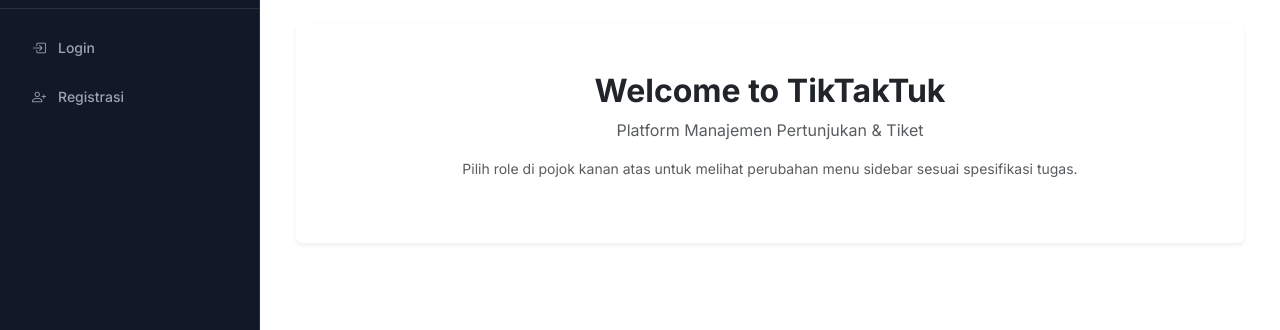
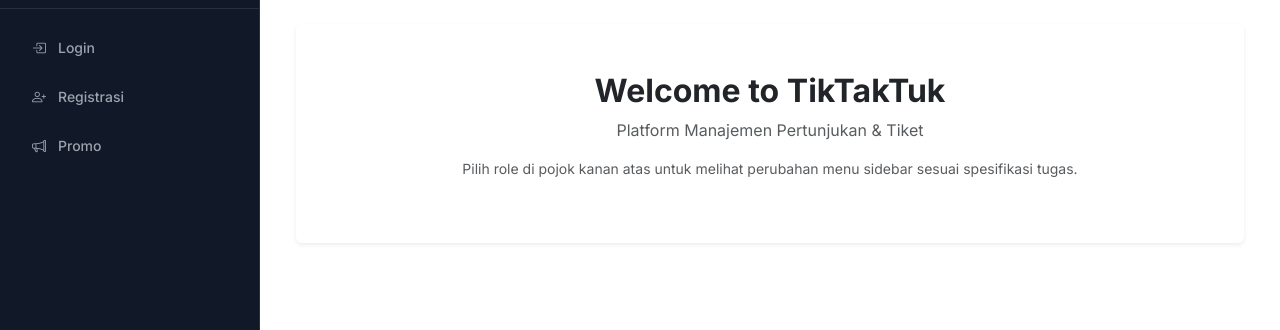
Before and after one commit to TikTakTuk-ApaYaa/TK3-Apayaa_TikTakTuk, a Python web app: template fitur_wajib/templates/navbar.html in a window 1280 px wide. Shown: the part 70-400 px from the top of the page. Run offline with Jinja, Linux system fonts and the light colour scheme; the template is opened without the code that fills it, so the values that code supplies are empty.

Commit message:
update navbar dan connect fitur biru

```diff
--- a/fitur_wajib/templates/navbar.html
+++ b/fitur_wajib/templates/navbar.html
@@ -199,17 +199,10 @@
     // MENU
     const ROLE_MENUS = {
 
-    guest: [
-        {
-          label: 'Login',
-          icon: 'bi-box-arrow-in-right',
-          href: 'login.html'
-        },
-        {
-          label: 'Registrasi',
-          icon: 'bi-person-plus',
-          href: 'Cpengguna_pilihRole.html'
-        }
+guest: [
+        { label: 'Login',      icon: 'bi-box-arrow-in-right', href: 'login.html' },
+        { label: 'Registrasi', icon: 'bi-person-plus',        href: 'Cpengguna_pilihRole.html' },
+        { label: 'Promo',      icon: 'bi-megaphone',         href: 'read_promo_guest.html' }
       ],
 
       admin: [
@@ -218,7 +211,8 @@
         { label: 'Manajemen Kursi', icon: 'bi-grid-3x3',           href: '/admin/seats/' },
         { label: 'Kategori Tiket',  icon: 'bi-tags',               href: '/fitur_hijau/templates/ticket_category_list.html' },
         { label: 'Manajemen Tiket', icon: 'bi-ticket-perforated',  href: '/admin/tickets/' },
-        { label: 'Semua Order',     icon: 'bi-cart-check',         href: '/admin/orders/' },
+        { label: 'Semua Order',     icon: 'bi-cart-check',         href: '/fitur_biru/templates/read_order_admin.html' },
+        { label: 'Manajemen Promo', icon: 'bi-patch-check',       href: '/fitur_biru/templates/CRUD_promo_admin.html' }, // Fitur Biru
         { label: 'Tiket (Aset)',    icon: 'bi-collection',         href: '/admin/asset-tickets/' },
         { label: 'Order (Aset)',    icon: 'bi-receipt',            href: '/admin/asset-orders/' },
         { label: 'Profile',         icon: 'bi-person-circle',      href: '/admin/profile/' },
@@ -231,7 +225,8 @@
         { label: 'Manajemen Kursi', icon: 'bi-grid-3x3',           href: '/organizer/seats/' },
         { label: 'Kategori Tiket',  icon: 'bi-tags',               href: '/fitur_hijau/templates/ticket_category_list.html'},
         { label: 'Manajemen Tiket', icon: 'bi-ticket-perforated',  href: '/organizer/tickets/' },
-        { label: 'Semua Order',     icon: 'bi-cart-check',         href: '/organizer/orders/' },
+        { label: 'Semua Order',     icon: 'bi-cart-check',         href: '/fitur_biru/templates/read_order_organizer.html' },
+        { label: 'Daftar Promo',    icon: 'bi-megaphone',         href: '/fitur_biru/templates/read_promo_organizer.html' },
         { label: 'Tiket (Aset)',    icon: 'bi-collection',         href: '/organizer/asset-tickets/' },
         { label: 'Order (Aset)',    icon: 'bi-receipt',            href: '/organizer/asset-orders/' },
         { label: 'Profile',         icon: 'bi-person-circle',      href: '/organizer/profile/' },
@@ -240,9 +235,10 @@
       customer: [
         { label: 'Dashboard',  icon: 'bi-grid-1x2',          href: '/fitur_wajib/templates/dashboard.html' },
         { label: 'Tiket Saya', icon: 'bi-ticket',            href: '/customer/tickets/' },
-        { label: 'Pesanan',    icon: 'bi-bag-check',         href: '/customer/orders/' },
+        { label: 'Pesanan',    icon: 'bi-bag-check',         href: '/fitur_biru/templates/read_order_cust.html' },
         { label: 'Cari Event', icon: 'bi-search',            href: '/fitur_kuning/templates/event.html' },
-        { label: 'Promosi',    icon: 'bi-megaphone',         href: '/customer/promotions/' },
+        { label: 'Promosi',    icon: 'bi-megaphone',         href: '/fitur_biru/templates/read_promo_cust.html' },
+        { label: 'Beli Tiket',   icon: 'bi-cart-plus',       href: '/fitur_biru/templates/create_order.html' },    // Fitur Biru
         { label: 'Venue',      icon: 'bi-geo-alt',           href: '/fitur_kuning/templates/venue.html' },
         { label: 'Artis',      icon: 'bi-people',            href: '/fitur_hijau/templates/artist_list.html' },
         { label: 'Logout',     icon: 'bi-box-arrow-right',   href: '#', isLogout: true },
```
